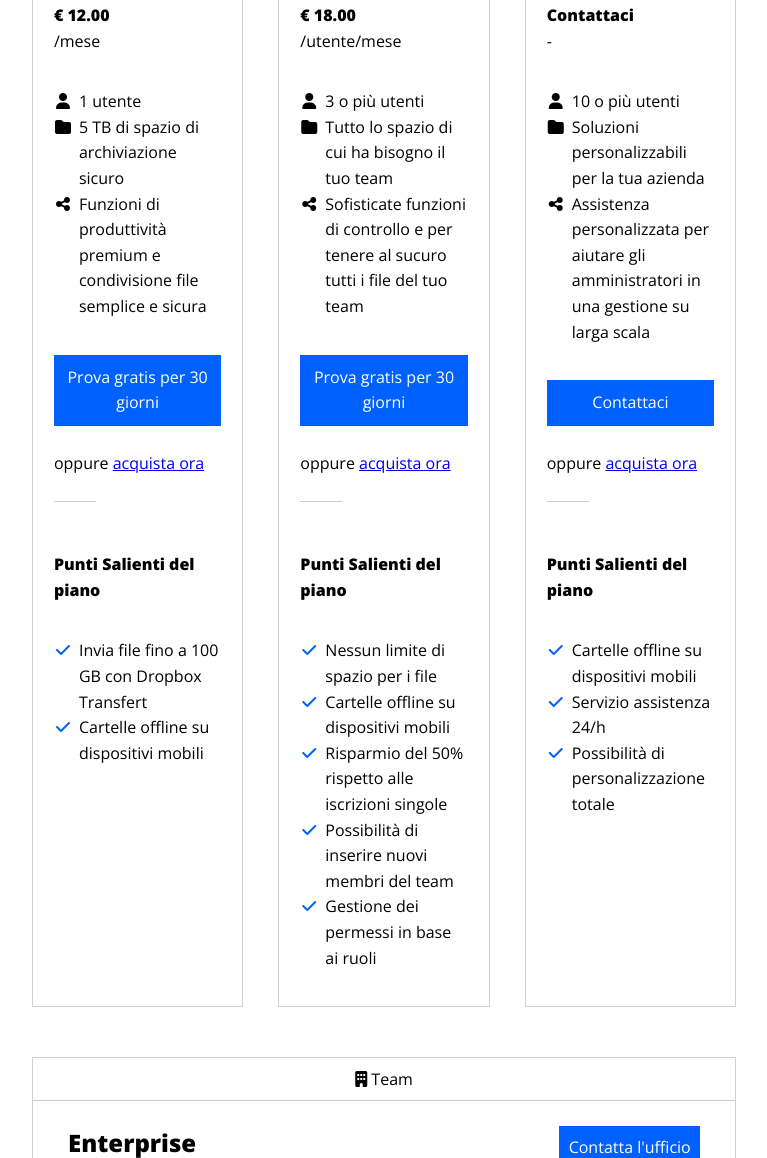
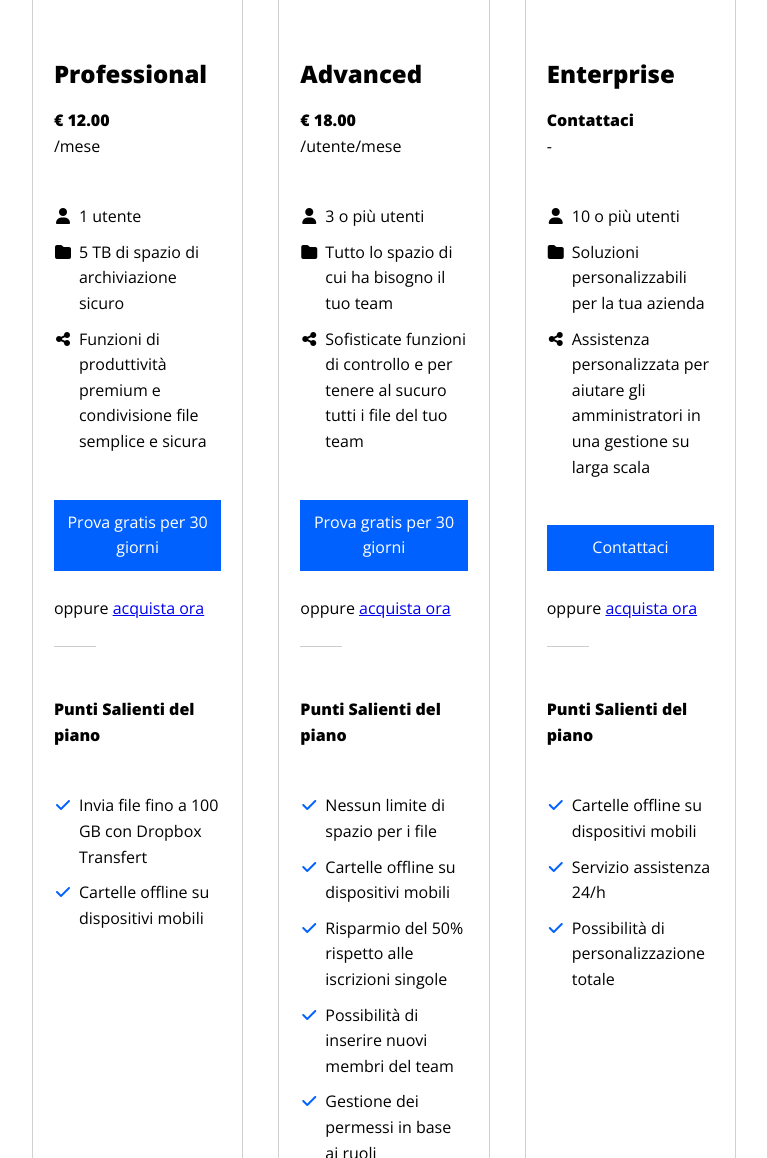
Before and after one commit to Aurora-Bizzo/htmlcss-dropbox, a plain HTML site: page index.html in a window 1280 px wide. Shown: the part 1642-2800 px from the top of the page, without its empty margins (256-1023 px from the left). Drawn offline with nearby package versions, Linux system fonts and the light colour scheme.

Commit message:
finished section 2

```diff
--- a/css/style.css
+++ b/css/style.css
@@ -45,8 +45,20 @@
 
     /*margin*/
 
+        .margin-0-auto {
+            margin: 0 auto;
+        }
+
+        .margin-150-auto {
+            margin: 150px auto
+        }
+
         .card-content ul.fa-ul {
             margin-left: 25px;
+        }
+
+        .margin-top-50 {
+            margin-top: 50px;
         }
 
         .margin-25-0 {
@@ -69,10 +81,6 @@
             margin: 30px 0;
         }
 
-        .margin-top-50 {
-            margin-top: 50px;
-        }
-
         .margin-25-0-15-0 {
             margin: 25px 0 15px 0;
         }
@@ -89,8 +97,8 @@
             padding-top: 6px;
         }
 
-        .padding-top-160 {
-            padding-top: 160px;
+        .padding-top-150 {
+            padding-top: 150px;
         }
 
         .padding-35-0 {
@@ -111,6 +119,10 @@
 
         .padding-0-35 {
             padding: 0 35px;
+        }
+
+        .padding-50-45 {
+            padding: 50px 45px;
         }
 
     /*padding-end*/
@@ -180,7 +192,6 @@
 
     .header-container {
         width: 98%;
-        margin: 0 auto;
     }
 
     .header-column {
@@ -208,7 +219,6 @@
 
         .jumbotron-container {
             width: 63%;
-        margin: 0 auto;
         }
 
         .jumbotron-row {
@@ -235,7 +245,6 @@
 
         .width-55 {
             width: 55%;
-        margin: 0 auto;
         }
 
         label {
@@ -275,9 +284,26 @@
 
             .card-content {
                 width: 80%;
-            margin: 0 auto;
             }
 
             .small-hr {
                 width:25%;
             }
+
+        /*card-end*/
+
+    /*section-1-end*/
+
+    /*section-2*/
+
+        .column-60 {
+            width: 60%;
+        }
+
+        .column-40 {
+            width: 40%;
+        }
+
+        .border-1-solid-black {
+            border: 1px solid black;
+        }
--- a/index.html
+++ b/index.html
@@ -13,7 +13,7 @@
 </head>
 <body>
     <header class="flex">
-        <div class="header-container">
+        <div class="header-container margin-0-auto">
             <div class="header-row flex width-100">
                 <div class="header-column flex">
                     <div class="content flex">
@@ -44,7 +44,7 @@
     </header>
     <main>
         <div class="jumbotron background-azure width-100">
-            <div class="jumbotron-container padding-top-160">
+            <div class="jumbotron-container margin-0-auto padding-top-150">
                 <div class="jumbotron-row">
                     <div class="jumbotron-column-100">
                         <div class="jumbotron-content">
@@ -75,8 +75,8 @@
                 </div>
             </div>
         </div>
-        <div class="section-1 width-55">
-            <div class="container padding-top-160">
+        <div class="section-1 width-55 margin-150-auto">
+            <div class="container">
                 <div class="row">
                     <div class="column-100">
                         <div class="content">
@@ -99,24 +99,24 @@
                         <div class="card height-100">
                             <div class="card-header-content text-align-center padding-10-0"><i class="fa-solid fa-user"></i> Singolo</div>
                             <hr class="gray-hr">
-                            <div class="card-content">
+                            <div class="card-content margin-150-auto">
                                 <h2 class="margin-25-0-15-0">Professional</h2>
                                 <div class="price">
                                     <div><strong>&#8364; 12.00</strong></div>
                                     <div>/mese</div>
                                 </div>
                                 <ul class="fa-ul padding-35-0">
-                                    <li><span class="fa-li"><i class="fa-solid fa-user"></i></span> 1 utente</li>
-                                    <li><span class="fa-li"><i class="fa-solid fa-folder"></i></span> 5 TB di spazio di archiviazione sicuro</li>
-                                    <li><span class="fa-li"><i class="fa-solid fa-share-nodes"></i></span> Funzioni di produttività premium e condivisione file semplice e sicura</li>
+                                    <li class="margin-10-0"><span class="fa-li"><i class="fa-solid fa-user"></i></span> 1 utente</li>
+                                    <li class="margin-10-0"><span class="fa-li"><i class="fa-solid fa-folder"></i></span> 5 TB di spazio di archiviazione sicuro</li>
+                                    <li class="margin-10-0"><span class="fa-li"><i class="fa-solid fa-share-nodes"></i></span> Funzioni di produttività premium e condivisione file semplice e sicura</li>
                                 </ul>
                                 <button class="text-align-center width-100 blue-button padding-10-0">Prova gratis per 30 giorni</button>
                                 <div class="margin-25-0">oppure <a href="http://" target="_blank" rel="noopener noreferrer">acquista ora</a></div>
                                 <hr class="gray-hr small-hr">
                                 <h4 class="margin-top-50">Punti Salienti del piano</h4>
                                 <ul class="fa-ul padding-35-0">
-                                    <li><span class="fa-li"><i class="fa-solid fa-check color-blue"></i></span> Invia file fino a 100 GB con Dropbox Transfert</li>
-                                    <li><span class="fa-li"><i class="fa-solid fa-check color-blue"></i></span> Cartelle offline su dispositivi mobili</li>
+                                    <li class="margin-10-0"><span class="fa-li"><i class="fa-solid fa-check color-blue"></i></span> Invia file fino a 100 GB con Dropbox Transfert</li>
+                                    <li class="margin-10-0"><span class="fa-li"><i class="fa-solid fa-check color-blue"></i></span> Cartelle offline su dispositivi mobili</li>
                                 </ul>
                             </div>
                         </div>
@@ -125,27 +125,27 @@
                         <div class="card">
                             <div class="card-header-content text-align-center padding-10-0"><i class="fa-solid fa-users"></i> Team</div>
                             <hr class="gray-hr">
-                            <div class="card-content">
+                            <div class="card-content margin-150-auto">
                                 <h2 class="margin-25-0-15-0">Advanced</h2>
                                 <div class="price">
                                     <div><strong>&#8364; 18.00</strong></div>
                                     <div>/utente/mese</div>
                                 </div>
                                 <ul class="fa-ul padding-35-0">
-                                    <li><span class="fa-li"><i class="fa-solid fa-user"></i></span> 3 o più utenti</li>
-                                    <li><span class="fa-li"><i class="fa-solid fa-folder"></i></span> Tutto lo spazio di cui ha bisogno il tuo team</li>
-                                    <li><span class="fa-li"><i class="fa-solid fa-share-nodes"></i></span> Sofisticate funzioni di controllo e per tenere al sucuro tutti i file del tuo team</li>
+                                    <li class="margin-10-0"><span class="fa-li"><i class="fa-solid fa-user"></i></span> 3 o più utenti</li>
+                                    <li class="margin-10-0"><span class="fa-li"><i class="fa-solid fa-folder"></i></span> Tutto lo spazio di cui ha bisogno il tuo team</li>
+                                    <li class="margin-10-0"><span class="fa-li"><i class="fa-solid fa-share-nodes"></i></span> Sofisticate funzioni di controllo e per tenere al sucuro tutti i file del tuo team</li>
                                 </ul>
                                 <button class="text-align-center width-100 blue-button padding-10-0">Prova gratis per 30 giorni</button>
                                 <div class="margin-25-0">oppure <a href="http://" target="_blank" rel="noopener noreferrer">acquista ora</a></div>
                                 <hr class="gray-hr small-hr">
                                 <h4 class="margin-top-50">Punti Salienti del piano</h4>
                                 <ul class="fa-ul padding-35-0">
-                                    <li><span class="fa-li"><i class="fa-solid fa-check color-blue"></i></span> Nessun limite di spazio per i file</li>
-                                    <li><span class="fa-li"><i class="fa-solid fa-check color-blue"></i></span> Cartelle offline su dispositivi mobili</li>
-                                    <li><span class="fa-li"><i class="fa-solid fa-check color-blue"></i></span> Risparmio del 50% rispetto alle iscrizioni singole</li>
-                                    <li><span class="fa-li"><i class="fa-solid fa-check color-blue"></i></span> Possibilità di inserire nuovi membri del team</li>
-                                    <li><span class="fa-li"><i class="fa-solid fa-check color-blue"></i></span> Gestione dei permessi in base ai ruoli</li>
+                                    <li class="margin-10-0"><span class="fa-li"><i class="fa-solid fa-check color-blue"></i></span> Nessun limite di spazio per i file</li>
+                                    <li class="margin-10-0"><span class="fa-li"><i class="fa-solid fa-check color-blue"></i></span> Cartelle offline su dispositivi mobili</li>
+                                    <li class="margin-10-0"><span class="fa-li"><i class="fa-solid fa-check color-blue"></i></span> Risparmio del 50% rispetto alle iscrizioni singole</li>
+                                    <li class="margin-10-0"><span class="fa-li"><i class="fa-solid fa-check color-blue"></i></span> Possibilità di inserire nuovi membri del team</li>
+                                    <li class="margin-10-0"><span class="fa-li"><i class="fa-solid fa-check color-blue"></i></span> Gestione dei permessi in base ai ruoli</li>
                                 </ul>
                             </div>
                         </div>
@@ -154,25 +154,25 @@
                         <div class="card height-100">
                             <div class="card-header-content text-align-center padding-10-0"><i class="fa-solid fa-building"></i> Azienda</div>
                             <hr class="gray-hr">
-                            <div class="card-content">
+                            <div class="card-content margin-150-auto">
                                 <h2 class="margin-25-0-15-0">Enterprise</h2>
                                 <div class="price">
                                     <div><strong>Contattaci</strong></div>
                                     <div>-</div>
                                 </div>
                                 <ul class="fa-ul padding-35-0">
-                                    <li><span class="fa-li"><i class="fa-solid fa-user"></i></span> 10 o più utenti</li>
-                                    <li><span class="fa-li"><i class="fa-solid fa-folder"></i></span> Soluzioni personalizzabili per la tua azienda</li>
-                                    <li><span class="fa-li"><i class="fa-solid fa-share-nodes"></i></span> Assistenza personalizzata per aiutare gli amministratori in una gestione su larga scala</li>
+                                    <li class="margin-10-0"><span class="fa-li"><i class="fa-solid fa-user"></i></span> 10 o più utenti</li>
+                                    <li class="margin-10-0"><span class="fa-li"><i class="fa-solid fa-folder"></i></span> Soluzioni personalizzabili per la tua azienda</li>
+                                    <li class="margin-10-0"><span class="fa-li"><i class="fa-solid fa-share-nodes"></i></span> Assistenza personalizzata per aiutare gli amministratori in una gestione su larga scala</li>
                                 </ul>
                                 <button class="text-align-center width-100 blue-button padding-10-0">Contattaci</button>
                                 <div class="margin-25-0">oppure <a href="http://" target="_blank" rel="noopener noreferrer">acquista ora</a></div>
                                 <hr class="gray-hr small-hr">
                                 <h4 class="margin-top-50">Punti Salienti del piano</h4>
                                 <ul class="fa-ul padding-35-0">
-                                    <li><span class="fa-li"><i class="fa-solid fa-check color-blue"></i></span> Cartelle offline su dispositivi mobili</li>
-                                    <li><span class="fa-li"><i class="fa-solid fa-check color-blue"></i></span> Servizio assistenza 24/h</li>
-                                    <li><span class="fa-li"><i class="fa-solid fa-check color-blue"></i></span> Possibilità di personalizzazione totale</li>
+                                    <li class="margin-10-0"><span class="fa-li"><i class="fa-solid fa-check color-blue"></i></span> Cartelle offline su dispositivi mobili</li>
+                                    <li class="margin-10-0"><span class="fa-li"><i class="fa-solid fa-check color-blue"></i></span> Servizio assistenza 24/h</li>
+                                    <li class="margin-10-0"><span class="fa-li"><i class="fa-solid fa-check color-blue"></i></span> Possibilità di personalizzazione totale</li>
                                 </ul>
                             </div>
                         </div>
@@ -200,6 +200,25 @@
                 </div>
             </div>
         </div>
+        <div class="section-2 width-55 margin-150-auto">
+            <div class="row-section-2 flex">
+                <div class="column-60">
+                    <img class="width-100" src="./img/partner.png" alt="partner">
+                </div>
+                <div class="column-40 padding-50-45">
+                    <h2>Entra in contatto con un partner Dropbox</h2>
+                    <p class="margin-30-0">Trova un partner Dropbox e HelloSign di fiducia. Ottieni le soluzioni e i servizi necessari per raggiungere i tuoi obbiettivi aziendali, tra cui implementazione, integrazione, gestione e supporto continui.</p>
+                    <button class="padding-10-15 border-1-solid-black">Trova un partner</button>
+                </div>
+            </div>
+        </div>
+        <div class="section-3 width-55 margin-150-auto">
+            <div class="section-3-row">
+                <h2>Esegui più operazioni con Dropbox Business</h2>
+            </div>
+            <div class="section-3-row"></div>
+            <div class="section-3-row"></div>
+        </div>
     </main>
     <footer>
 
```
Lines whose indentation alone changed are shown as unchanged.
